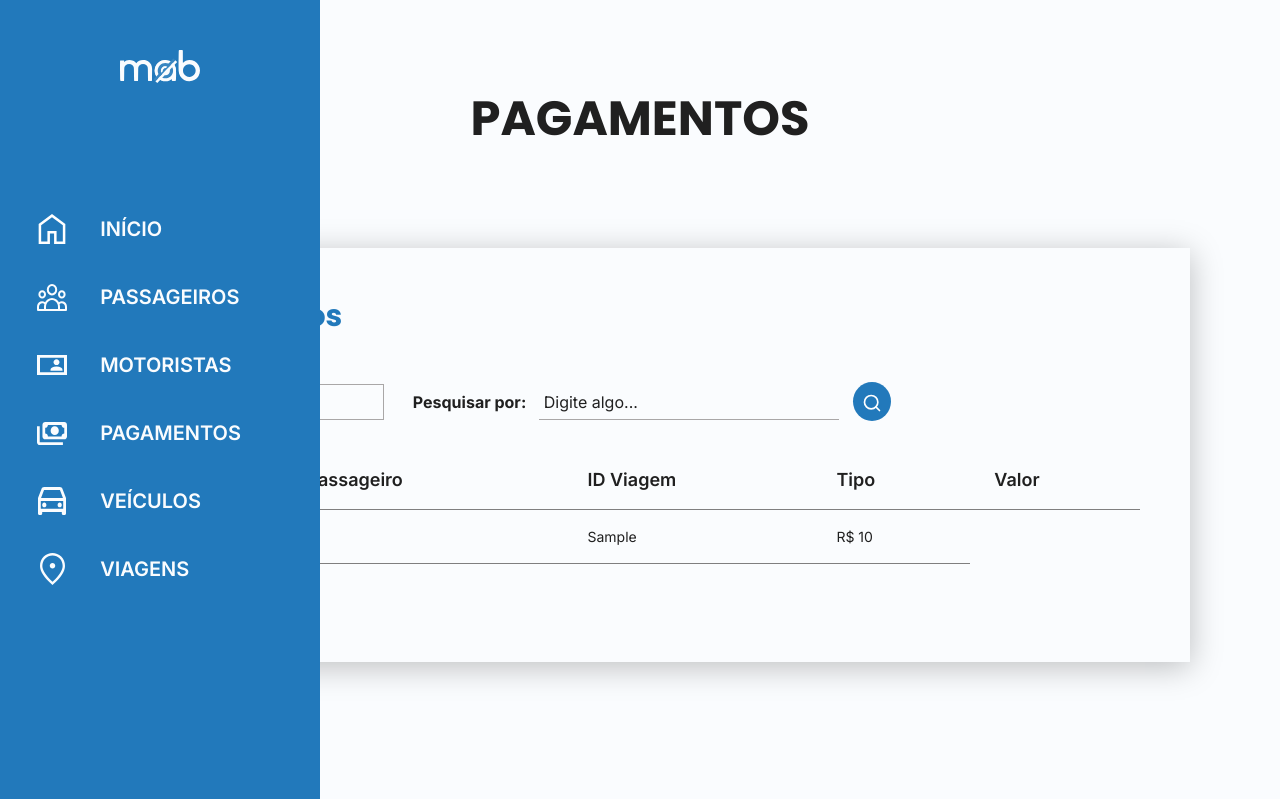
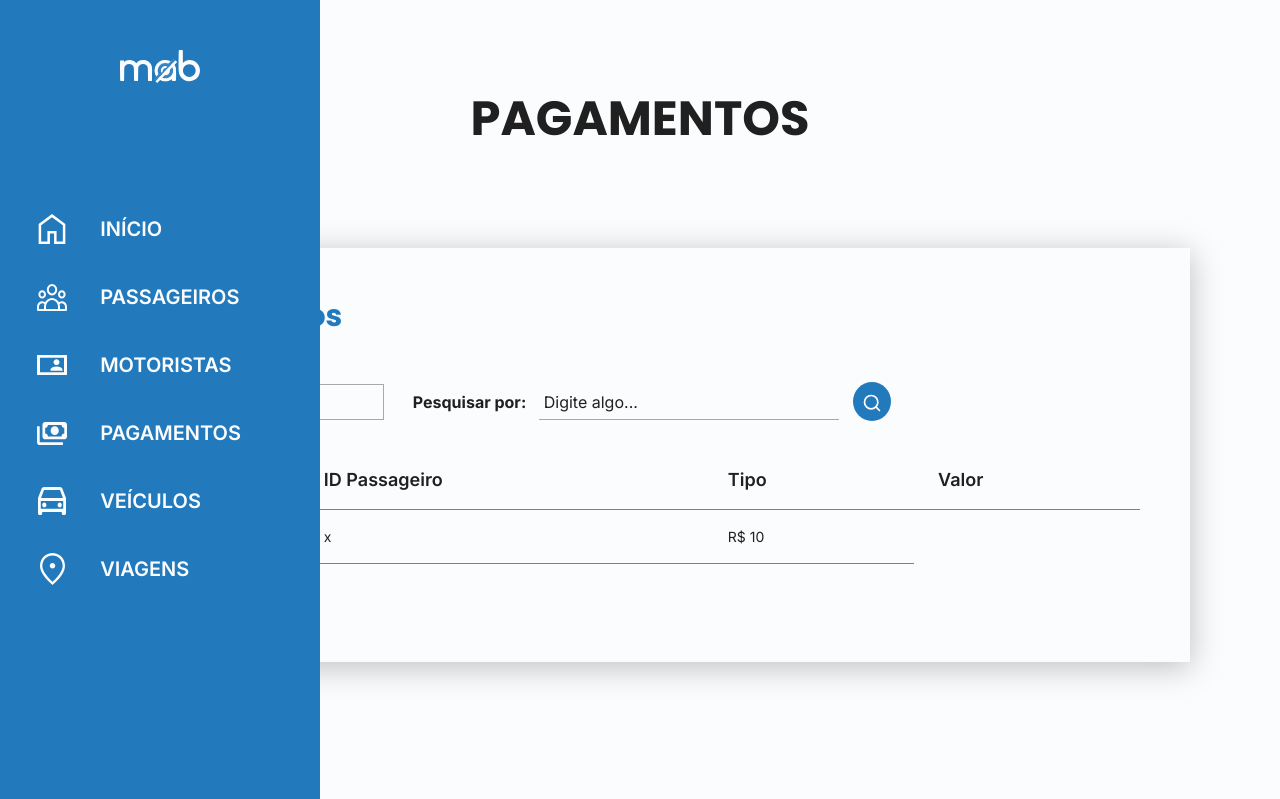
Before and after one commit to CaioJustino/MAB, a Python web app: template templates/adm/recovery_pag.html in a window 1280 px wide. Shown: the top 799 px of the page. Run offline with Jinja, Linux system fonts and the light colour scheme; the template is opened without the code that fills it: most values are stand-ins (such as "Sample title", 1, 10 or a date in 2020); lists and menus that the app fills with data are empty.

Commit message:
Update recovery_pag.html

```diff
--- a/templates/adm/recovery_pag.html
+++ b/templates/adm/recovery_pag.html
@@ -22,9 +22,6 @@
             {% if filter == "id_pass" %}
             <option value="id_pass" selected>ID Passageiro</option>
             {% endif %}
-            {% if filter == "id_vi" %}
-            <option value="id_vi" selected>ID Viagem</option>
-            {% endif %}
             {% if filter == "tipo" %}
             <option value="tipo" selected>Tipo</option>
             {% endif %}
@@ -33,7 +30,6 @@
             {% endif %}
             <option value="id">ID</option>
             <option value="id_pass">ID Passageiro</option>
-            <option value="id_vi">ID Viagem</option>
             <option value="tipo">Tipo</option>
             <option value="valor">Valor</option>
           </select>
@@ -51,7 +47,6 @@
             <tr>
               <th class="px-4 py-3" scope="col">ID</th>
               <th class="px-4 py-3" scope="col">ID Passageiro</th>
-              <th class="px-4 py-3" scope="col">ID Viagem</th>
               <th class="px-4 py-3" scope="col">Tipo</th>
               <th class="px-4 py-3" scope="col">Valor</th>
             </tr>
@@ -61,7 +56,6 @@
               <tr>
                 <th class="px-4 py-3">{{pag.id}}</th>
                 <th class="px-4 py-3">{{pag.id_pass}}</th>
-                <th class="px-4 py-3">{{pag.id_vi}}</th>
                 {% if pag.tipo == "pix" %}
                 <th class="px-4 py-3">PIX</th>
                 {% endif %}
```
